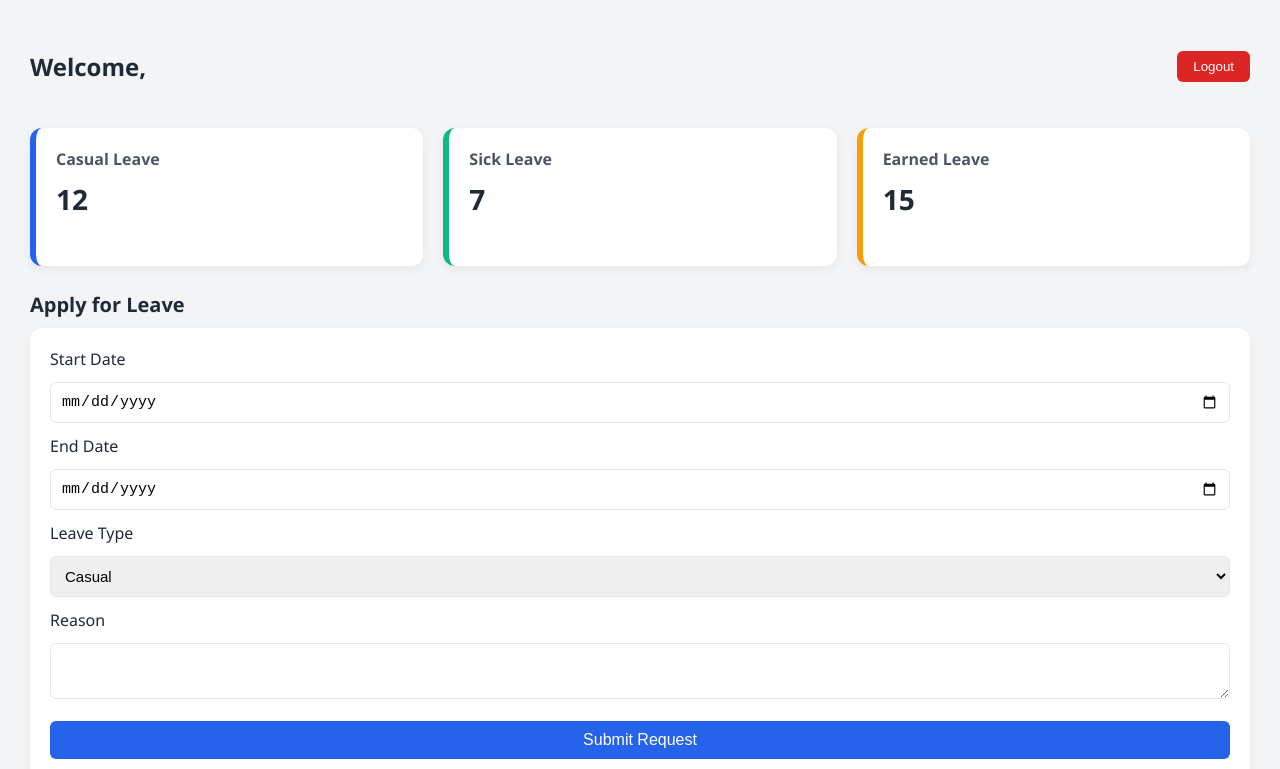
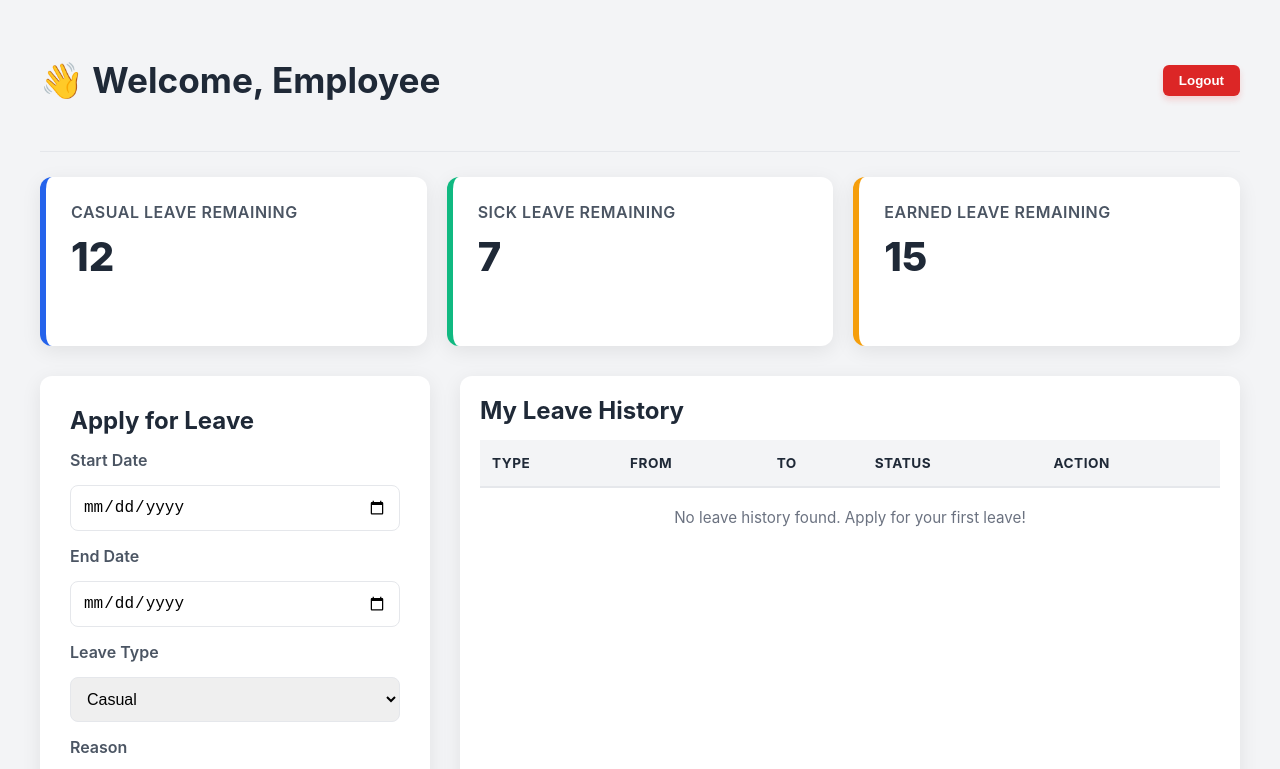
Before and after one commit to ajit88830/leave-management-system, a React (Create React App) app in the folder client/: page /employee in a window 1280 px wide. Shown: the top 769 px of the page. Built offline with nearby package versions, Linux system fonts and the light colour scheme.

Commit message:
Apply leave form on left side

```diff
--- a/client/src/pages/EmployeeDashboard.css
+++ b/client/src/pages/EmployeeDashboard.css
@@ -1,11 +1,35 @@
+/* --- 0. CSS VARIABLES (Defined at Root for guaranteed use) --- */
+:root {
+  /* Primary Brand Color (Corporate Blue/Indigo) */
+  --primary-color: #4c51bf;
+  --primary-light: #667eea;
+  --primary-dark: #3a409f;
+
+  /* Neutrals */
+  --bg-light: #f9fafb; /* Lighter background */
+  --bg-white: #ffffff;
+  --text-dark: #1f2937; /* Darker headlines/titles */
+  --text-medium: #4b5563; /* Body text */
+  --border-color: #e5e7eb; /* Subtle border */
+
+  /* Status Colors */
+  --status-pending: #f59e0b;
+  --status-approved: #10b981;
+  --status-rejected: #ef4444;
+
+  /* Danger/Logout */
+  --danger-red: #ef4444;
+  --danger-red-dark: #dc2626;
+}
+
 /* -------------------------------
-   MAIN CONTAINER
+   MAIN CONTAINER & LAYOUT
 --------------------------------*/
 .emp-container {
-  padding: 30px;
-  background: #f3f4f6;
+  padding: 30px 40px;
+  background: var(--bg-light);
   min-height: 100vh;
-  font-family: 'Segoe UI', Tahoma, sans-serif;
+  font-family: -apple-system, BlinkMacSystemFont, 'Segoe UI', Roboto, Oxygen, Ubuntu, Cantarell, 'Open Sans', 'Helvetica Neue', sans-serif;
 }
 
 /* -------------------------------
@@ -15,185 +39,252 @@
   display: flex;
   justify-content: space-between;
   align-items: center;
+  padding-bottom: 20px;
+  border-bottom: 1px solid var(--border-color);
+  margin-bottom: 25px;
+}
+
+.emp-header h2 {
+  font-size: 2.2rem;
+  font-weight: 700;
+  color: var(--text-dark);
 }
 
 .logout-btn {
   background: var(--danger-red);
   color: white;
-  padding: 8px 16px;
+  padding: 10px 20px;
   border: none;
-  border-radius: 6px;
+  border-radius: 8px;
   cursor: pointer;
-  font-weight: 500;
-  transition: 0.2s;
+  font-weight: 600;
+  transition: all 0.3s ease;
+  box-shadow: 0 4px 6px rgba(239, 68, 68, 0.2);
 }
 .logout-btn:hover {
   background: var(--danger-red-dark);
+  box-shadow: 0 6px 10px rgba(239, 68, 68, 0.3);
 }
 
 /* -------------------------------
-   LEAVE SUMMARY CARDS (Improved)
+   LAYOUT GRID
+--------------------------------*/
+.dashboard-content-grid {
+  display: grid;
+  grid-template-columns: 1fr 2fr;
+  gap: 30px;
+}
+
+/* -------------------------------
+   LEAVE SUMMARY CARDS
 --------------------------------*/
 .leave-cards {
   display: flex;
   gap: 20px;
-  margin: 25px 0;
+  margin-bottom: 30px;
 }
 
 .leave-card {
   flex: 1;
   background: var(--bg-white);
-  padding: 20px;
+  padding: 25px;
   border-radius: 12px;
-  box-shadow: 0 3px 12px rgba(0, 0, 0, 0.06);
-  border-left: 6px solid var(--primary-blue);
-  transition: transform 0.2s ease, box-shadow 0.2s ease;
+  box-shadow: 0 5px 20px rgba(0, 0, 0, 0.08);
+  border-left: 6px solid;
+  transition: transform 0.3s ease, box-shadow 0.3s ease;
 }
 
 .leave-card:hover {
-  transform: translateY(-3px);
-  box-shadow: 0 5px 18px rgba(0, 0, 0, 0.10);
+  transform: translateY(-5px);
+  box-shadow: 0 10px 25px rgba(0, 0, 0, 0.15);
 }
 
 .leave-card h4 {
   margin: 0;
-  font-size: 16px;
+  font-size: 1rem;
   color: var(--text-medium);
+  text-transform: uppercase;
+  letter-spacing: 0.5px;
 }
 
 .leave-count {
   margin-top: 10px;
-  font-size: 28px;
-  font-weight: bold;
+  font-size: 2.5rem;
+  font-weight: 800;
   color: var(--text-dark);
 }
 
 /* Different left border colors */
-.border-casual {
-  border-left-color: #2563eb; /* Blue */
-}
-
-.border-sick {
-  border-left-color: #10b981; /* Green */
-}
-
-.border-earned {
-  border-left-color: #f59e0b; /* Yellow */
-}
+.border-casual { border-left-color: #2563eb; }
+.border-sick { border-left-color: #10b981; }
+.border-earned { border-left-color: #f59e0b; }
 
 /* -------------------------------
    SECTION TITLE
 --------------------------------*/
 .section-title {
-  margin-top: 25px;
-  font-size: 20px;
-  font-weight: bold;
+  font-size: 1.5rem;
+  font-weight: 700;
   color: var(--text-dark);
+  margin-bottom: 15px;
 }
 
 /* -------------------------------
    APPLY LEAVE FORM
 --------------------------------*/
+.leave-form-card {
+  background: var(--bg-white);
+  padding: 30px;
+  border-radius: 12px;
+  box-shadow: 0 5px 20px rgba(0, 0, 0, 0.08);
+}
+
 .leave-form {
-  background: white;
-  padding: 20px;
-  border-radius: 12px;
-  margin-top: 10px;
   display: flex;
   flex-direction: column;
-  gap: 12px;
-  box-shadow: 0 3px 12px rgba(0, 0, 0, 0.06);
+  gap: 15px;
+}
+
+.leave-form label {
+  font-weight: 600;
+  color: var(--text-medium);
 }
 
 .leave-form input,
 .leave-form select,
 .leave-form textarea {
-  padding: 10px;
-  border: 1px solid var(--border-light);
-  border-radius: 6px;
-  font-size: 15px;
+  width: 100%;
+  padding: 12px;
+  border: 1px solid var(--border-color);
+  border-radius: 8px;
+  font-size: 16px;
+  transition: border-color 0.3s, box-shadow 0.3s;
+}
+
+.leave-form textarea {
+  resize: vertical;
+  min-height: 100px;
 }
 
 .leave-form input:focus,
 .leave-form select:focus,
 .leave-form textarea:focus {
-  border-color: var(--primary-blue);
-  box-shadow: 0 0 0 2px rgba(37, 99, 235, 0.25);
+  border-color: var(--primary-color);
+  box-shadow: 0 0 0 3px var(--primary-light);
   outline: none;
 }
 
 .apply-btn {
-  background: var(--primary-blue);
+  background: var(--primary-color);
   color: white;
-  padding: 10px;
+  padding: 12px;
   border: none;
-  border-radius: 6px;
+  border-radius: 8px;
   cursor: pointer;
-  margin-top: 10px;
-  font-size: 16px;
-  font-weight: 500;
-  transition: 0.2s;
+  margin-top: 15px;
+  font-size: 1rem;
+  font-weight: 600;
+  transition: background-color 0.3s ease, transform 0.1s ease;
+  box-shadow: 0 4px 6px rgba(76, 81, 191, 0.2);
 }
 .apply-btn:hover {
-  background: var(--primary-blue-dark);
+  background: var(--primary-dark);
+  box-shadow: 0 6px 10px rgba(76, 81, 191, 0.3);
 }
 
 /* -------------------------------
    LEAVE HISTORY TABLE
 --------------------------------*/
-.table-container {
-  margin-top: 20px;
-  overflow-x: auto;
+.table-card {
+  background: var(--bg-white);
+  padding: 20px;
+  border-radius: 12px;
+  box-shadow: 0 5px 20px rgba(0, 0, 0, 0.08);
 }
 
 .leave-table {
   width: 100%;
   border-collapse: collapse;
   background: var(--bg-white);
-  border-radius: 12px;
-  overflow: hidden;
-  box-shadow: 0 3px 12px rgba(0,0,0,0.06);
 }
 
 .leave-table th {
-  background: #e5e7eb;
-  padding: 12px;
+  background: var(--bg-light);
+  padding: 15px 12px;
   text-align: left;
-  font-weight: 600;
+  font-weight: 700;
   color: var(--text-dark);
+  text-transform: uppercase;
+  font-size: 0.85rem;
+  letter-spacing: 0.5px;
+  border-bottom: 2px solid var(--border-color);
 }
 
 .leave-table td {
   padding: 12px;
-  border-bottom: 1px solid var(--border-light);
+  border-bottom: 1px solid var(--border-color);
   color: var(--text-medium);
+  font-size: 0.95rem;
 }
 
-/* Status Colors */
+.leave-table tbody tr:last-child td {
+  border-bottom: none;
+}
+
+/* Status Colors (Badges) */
 .status {
-  font-weight: bold;
+  font-weight: 600;
+  padding: 4px 8px;
+  border-radius: 4px;
+  font-size: 0.8rem;
+  display: inline-block;
 }
+
 .status.pending {
-  color: #f59e0b;
+  color: var(--status-pending);
+  background: rgba(245, 158, 11, 0.1);
 }
 .status.approved {
-  color: #10b981;
+  color: var(--status-approved);
+  background: rgba(16, 185, 129, 0.1);
 }
 .status.rejected {
-  color: #ef4444;
+  color: var(--status-rejected);
+  background: rgba(239, 68, 68, 0.1);
 }
 
 /* Cancel Button */
 .cancel-btn {
   background: transparent;
-  border: none;
+  border: 1px solid var(--danger-red);
   color: var(--danger-red);
-  font-weight: bold;
+  padding: 5px 10px;
+  border-radius: 6px;
+  font-weight: 500;
   cursor: pointer;
-  transition: 0.2s;
+  transition: all 0.2s;
 }
 
 .cancel-btn:hover {
-  color: var(--danger-red-dark);
-  text-decoration: underline;
+  background: var(--danger-red);
+  color: white;
 }
+
+/* --- Responsive Adjustments --- */
+@media (max-width: 1024px) {
+    .dashboard-content-grid {
+        grid-template-columns: 1fr;
+    }
+}
+
+@media (max-width: 600px) {
+    .leave-cards {
+        flex-direction: column;
+    }
+    .emp-container {
+        padding: 20px;
+    }
+    .emp-header h2 {
+        font-size: 1.8rem;
+    }
+}
--- a/client/src/pages/EmployeeDashboard.js
+++ b/client/src/pages/EmployeeDashboard.js
@@ -1,8 +1,18 @@
-import { useState, useEffect, useContext, useCallback } from 'react';
+import React, { useState, useEffect, useContext, useCallback } from 'react';
 import axios from 'axios';
 import AuthContext from '../context/AuthContext';
 import { useNavigate } from 'react-router-dom';
 import './EmployeeDashboard.css';
+
+// Helper function for consistent date display
+const formatDate = (dateString) => {
+    if (!dateString) return '-';
+    return new Date(dateString).toLocaleDateString('en-US', {
+        year: 'numeric',
+        month: 'short',
+        day: 'numeric',
+    });
+};
 
 const EmployeeDashboard = () => {
     const { user, logout } = useContext(AuthContext);
@@ -16,13 +26,21 @@ const EmployeeDashboard = () => {
         reason: ''
     });
 
+    // Dummy leave balances (Use actual data fetched from API if available)
+    const leaveBalances = {
+        casual: 12,
+        sick: 7,
+        earned: 15
+    };
+
     const fetchLeaves = useCallback(async () => {
-    if (!user) return;
+        if (!user || !user.id) return; // Check if user and user.id exist
         try {
             const res = await axios.get(`http://localhost:5000/api/leaves/my-leaves/${user.id}`);
             setLeaves(res.data);
         } catch (err) {
-      console.error("Error fetching leaves", err);
+            console.error("Error fetching leaves:", err);
+            // Optionally set an error state here
         }
     }, [user]);
 
@@ -32,68 +50,85 @@ const EmployeeDashboard = () => {
 
     const handleApply = async (e) => {
         e.preventDefault();
+
+        // Basic Input Validation
+        if (!formData.startDate || !formData.endDate || !formData.reason) {
+            alert('Please fill in all required fields.');
+            return;
+        }
+        if (new Date(formData.startDate) > new Date(formData.endDate)) {
+            alert('Start date cannot be after end date.');
+            return;
+        }
+
         try {
             await axios.post('http://localhost:5000/api/leaves/apply', {
                 employeeId: user.id,
                 ...formData
             });
 
-      alert('Leave Applied Successfully!');
+            alert('Leave Applied Successfully! Awaiting Manager Approval.');
+            // Reset form fields
             setFormData({ startDate: '', endDate: '', leaveType: 'Casual', reason: '' });
-      fetchLeaves();
+            fetchLeaves(); // Re-fetch list
 
         } catch (err) {
-      alert('Error applying for leave');
+            console.error("Application error:", err);
+            alert(err.response?.data?.msg || 'Error applying for leave. Please check server connection.');
         }
     };
 
     const handleCancel = async (id) => {
-    if (!window.confirm("Are you sure you want to cancel this request?")) return;
+        if (!window.confirm("Are you sure you want to cancel this pending request?")) return;
 
         try {
             await axios.delete(`http://localhost:5000/api/leaves/${id}`);
             alert('Leave Cancelled');
             fetchLeaves();
         } catch (err) {
-      alert(err.response?.data?.msg || 'Error cancelling leave');
+            console.error("Cancellation error:", err);
+            alert(err.response?.data?.msg || 'Error cancelling leave. Only pending leaves can be cancelled.');
         }
     };
 
     return (
         <div className="emp-container">
 
-      {/* Header */}
-      <div className="emp-header">
-        <h2>Welcome, {user?.name}</h2>
+            {/* 1. Header and Welcome */}
+            <header className="emp-header">
+                <h2>👋 Welcome, {user?.name || 'Employee'}</h2>
                 <button className="logout-btn" onClick={() => { logout(); navigate('/'); }}>
                     Logout
                 </button>
-      </div>
+            </header>
 
-      {/* Leave Summary Cards */}
+            {/* 2. Leave Summary Cards */}
             <div className="leave-cards">
-
                 <div className="leave-card border-casual">
-          <h4>Casual Leave</h4>
-          <p className="leave-count">12</p>
+                    <h4>Casual Leave Remaining</h4>
+                    <p className="leave-count">{leaveBalances.casual}</p>
                 </div>
 
                 <div className="leave-card border-sick">
-          <h4>Sick Leave</h4>
-          <p className="leave-count">7</p>
+                    <h4>Sick Leave Remaining</h4>
+                    <p className="leave-count">{leaveBalances.sick}</p>
                 </div>
 
                 <div className="leave-card border-earned">
-          <h4>Earned Leave</h4>
-          <p className="leave-count">15</p>
+                    <h4>Earned Leave Remaining</h4>
+                    <p className="leave-count">{leaveBalances.earned}</p>
+                </div>
             </div>
 
-      </div>
+            {/* 3. Main Content Grid: Form (Left) and History (Right) */}
+            <div className="dashboard-content-grid">
 
-      {/* Apply Form */}
+                {/* A. Apply Leave Form Card */}
+                <div className="leave-form-card">
                     <div className="section-title">Apply for Leave</div>
 
                     <form className="leave-form" onSubmit={handleApply}>
+
                         <label>Start Date</label>
                         <input
                             type="date"
@@ -124,13 +159,16 @@ const EmployeeDashboard = () => {
                         <textarea
                             value={formData.reason}
                             onChange={e => setFormData({ ...formData, reason: e.target.value })}
+                            placeholder="Briefly describe your reason for taking leave."
                             required
                         />
 
                         <button type="submit" className="apply-btn">Submit Request</button>
                     </form>
+                </div>
 
-      {/* Leave History Table */}
+                {/* B. Leave History Table Card */}
+                <div className="table-card">
                     <div className="section-title">My Leave History</div>
 
                     <div className="table-container">
@@ -140,41 +178,46 @@ const EmployeeDashboard = () => {
                                     <th>Type</th>
                                     <th>From</th>
                                     <th>To</th>
-              <th>Reason</th>
                                     <th>Status</th>
-              <th>Manager Comment</th>
                                     <th>Action</th>
                                 </tr>
                             </thead>
 
                             <tbody>
-            {leaves.map((leave) => (
+                                {leaves.length > 0 ? (
+                                    leaves.map((leave) => (
                                         <tr key={leave._id}>
                                             <td>{leave.leaveType}</td>
-                <td>{new Date(leave.startDate).toLocaleDateString()}</td>
-                <td>{new Date(leave.endDate).toLocaleDateString()}</td>
-                <td>{leave.reason}</td>
-
-                <td className={`status ${leave.status.toLowerCase()}`}>
+                                            <td>{formatDate(leave.startDate)}</td>
+                                            <td>{formatDate(leave.endDate)}</td>
+                                            <td className={`status ${leave.status?.toLowerCase()}`}>
                                                 {leave.status}
                                             </td>
-
-                <td>{leave.managerComment || '-'}</td>
-
                                             <td>
-                  {leave.status === 'Pending' && (
+                                                {/* Only allow cancellation if status is Pending */}
+                                                {leave.status === 'Pending' ? (
                                                     <button className="cancel-btn" onClick={() => handleCancel(leave._id)}>
                                                         Cancel
                                                     </button>
+                                                ) : (
+                                                    <span style={{ color: '#ccc', fontSize: '0.85rem' }}>N/A</span>
                                                 )}
                                             </td>
-
                                         </tr>
-            ))}
+                                    ))
+                                ) : (
+                                    <tr>
+                                        <td colSpan="5" style={{ textAlign: 'center', padding: '20px', color: '#6b7280' }}>
+                                            No leave history found. Apply for your first leave!
+                                        </td>
+                                    </tr>
+                                )}
                             </tbody>
-
                         </table>
                     </div>
+                </div>
+
+            </div> {/* End dashboard-content-grid */}
 
         </div>
     );
```
Lines whose indentation alone changed are shown as unchanged.
